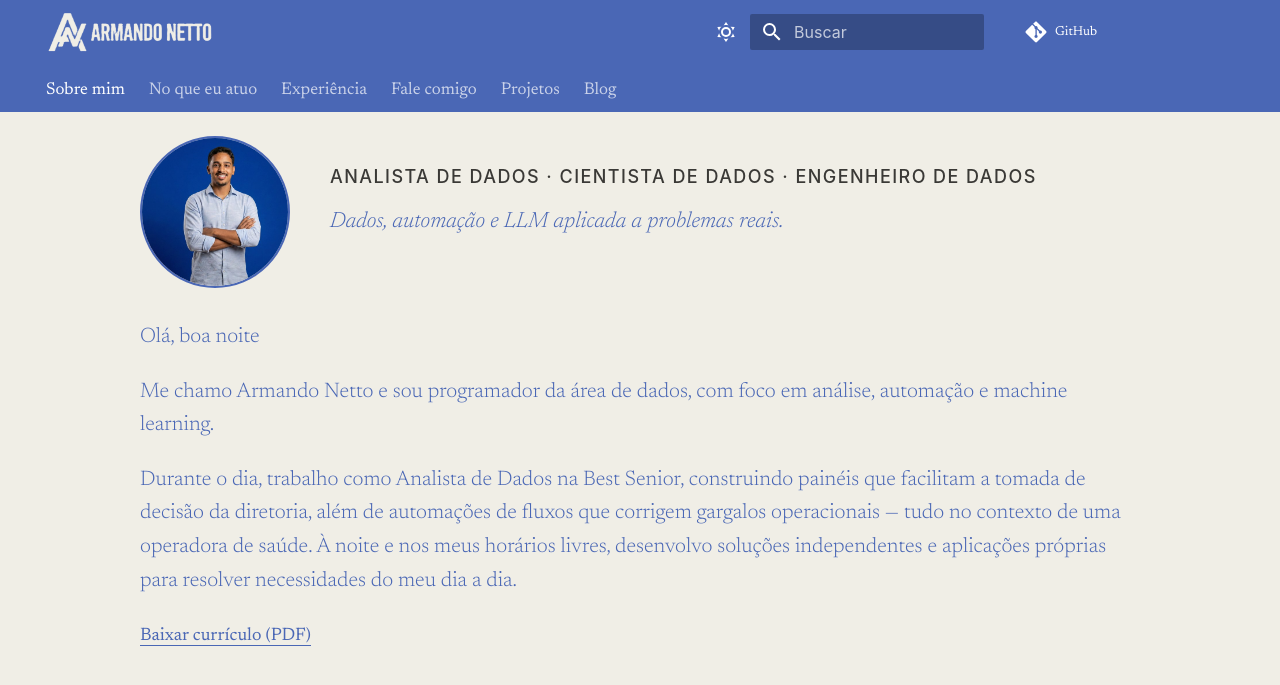
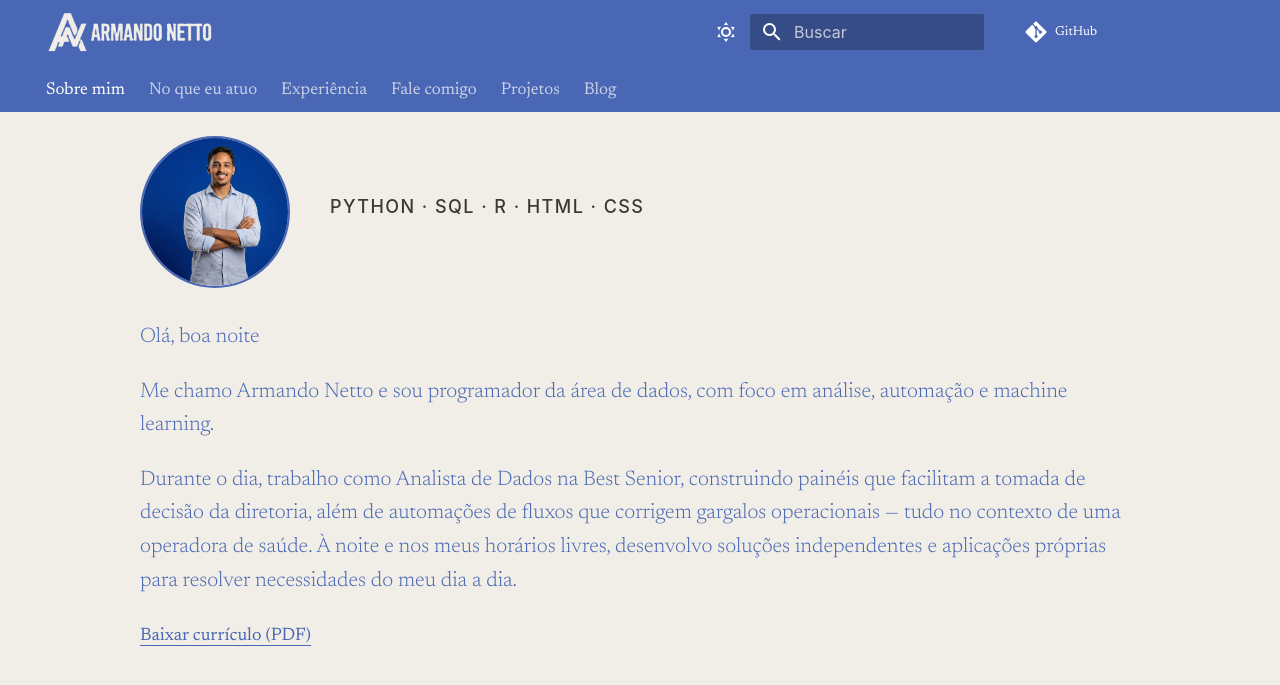
Before and after one commit to armandonettox/portifolio, an MkDocs documentation site: the page built from docs/index.md, in a window 1280 px wide. Shown: the top 685 px of the page. Built offline with MkDocs 1.6.1 and Material for MkDocs 9.7.7, drawn with Linux system fonts in a browser that asks for light colours.

Commit message:
feat(home): troca role e tagline por linguagens no hero

```diff
--- a/docs/index.md
+++ b/docs/index.md
@@ -9,8 +9,7 @@ hide:
 <section class="pf-hero">
   <img src="assets/profile.jpg" alt="Armando Netto" class="pf-hero-avatar" />
   <div class="pf-hero-content">
-    <p class="pf-hero-role">Analista de Dados · Cientista de Dados · Engenheiro de Dados</p>
-    <p class="pf-hero-tagline">Dados, automação e LLM aplicada a problemas reais.</p>
+    <p class="pf-hero-role">Python · SQL · R · HTML · CSS</p>
   </div>
 </section>
 
--- a/docs/stylesheets/extra.css
+++ b/docs/stylesheets/extra.css
@@ -173,13 +173,6 @@ body,
   text-transform: uppercase;
   color: var(--md-default-fg-color--light);
 }
-.md-typeset .pf-hero-tagline {
-  margin: 0 0 1.1rem 0;
-  font-size: 1.1rem;
-  font-weight: 300;
-  font-style: italic;
-  color: var(--md-accent-fg-color);
-}
 /* link discreto de curriculo no fim da bio */
 .pf-cv-link {
   font-size: 0.9rem;
@@ -189,7 +182,6 @@ body,
 @media (max-width: 560px) {
   .pf-hero { gap: 1.2rem; padding: 1rem 0 0.8rem 0; }
   .pf-hero-avatar { width: 104px; height: 104px; }
-  .md-typeset .pf-hero-tagline { font-size: 1rem; }
 }
 
 /* ---------- Top skills (destaques em competencias) ---------- */
--- a/mkdocs.yml
+++ b/mkdocs.yml
@@ -45,7 +45,7 @@ plugins:
         - Bastidores
 
 extra_css:
-  - stylesheets/extra.css?v=20260719d
+  - stylesheets/extra.css?v=20260719e
 
 extra_javascript:
   - javascripts/extra.js
```
